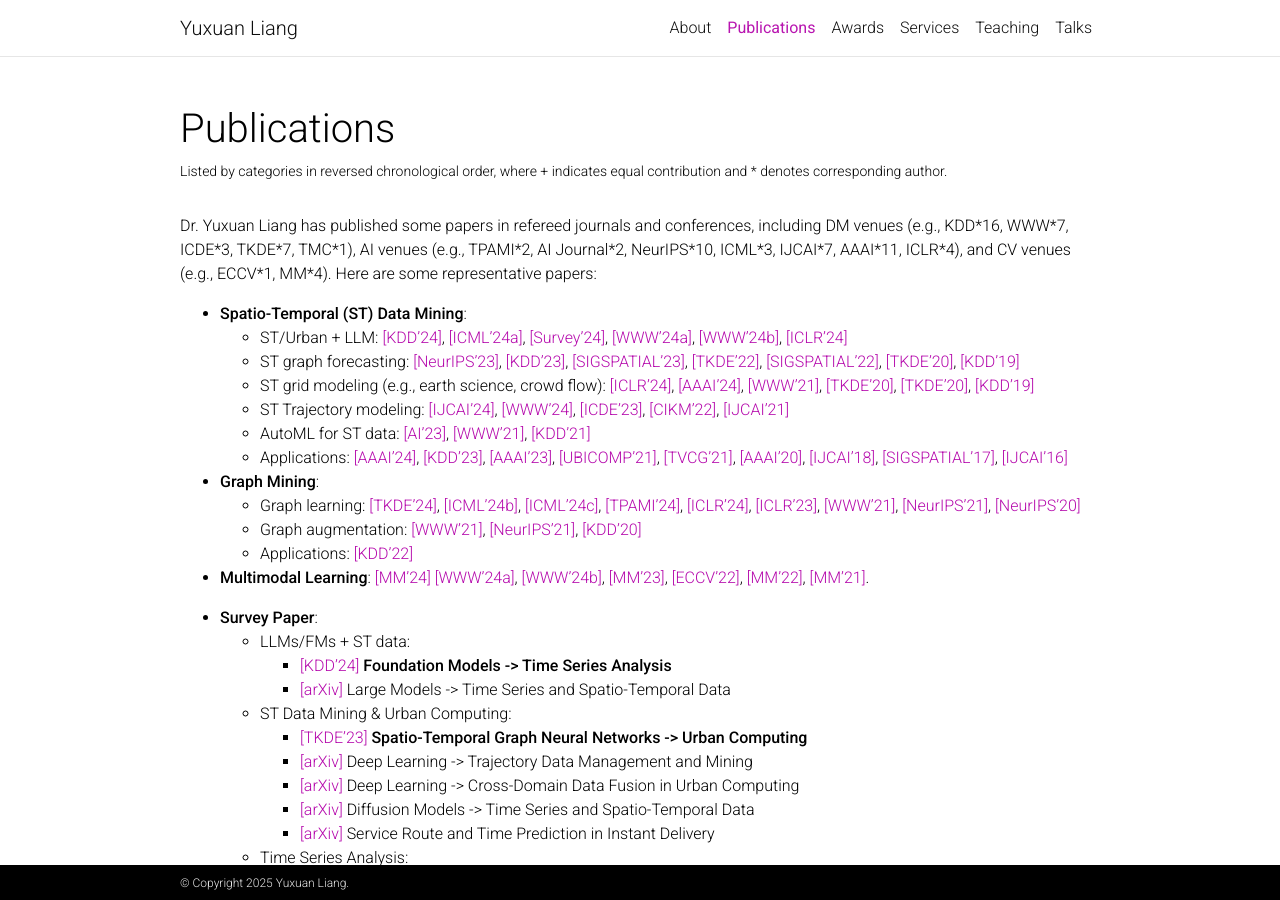
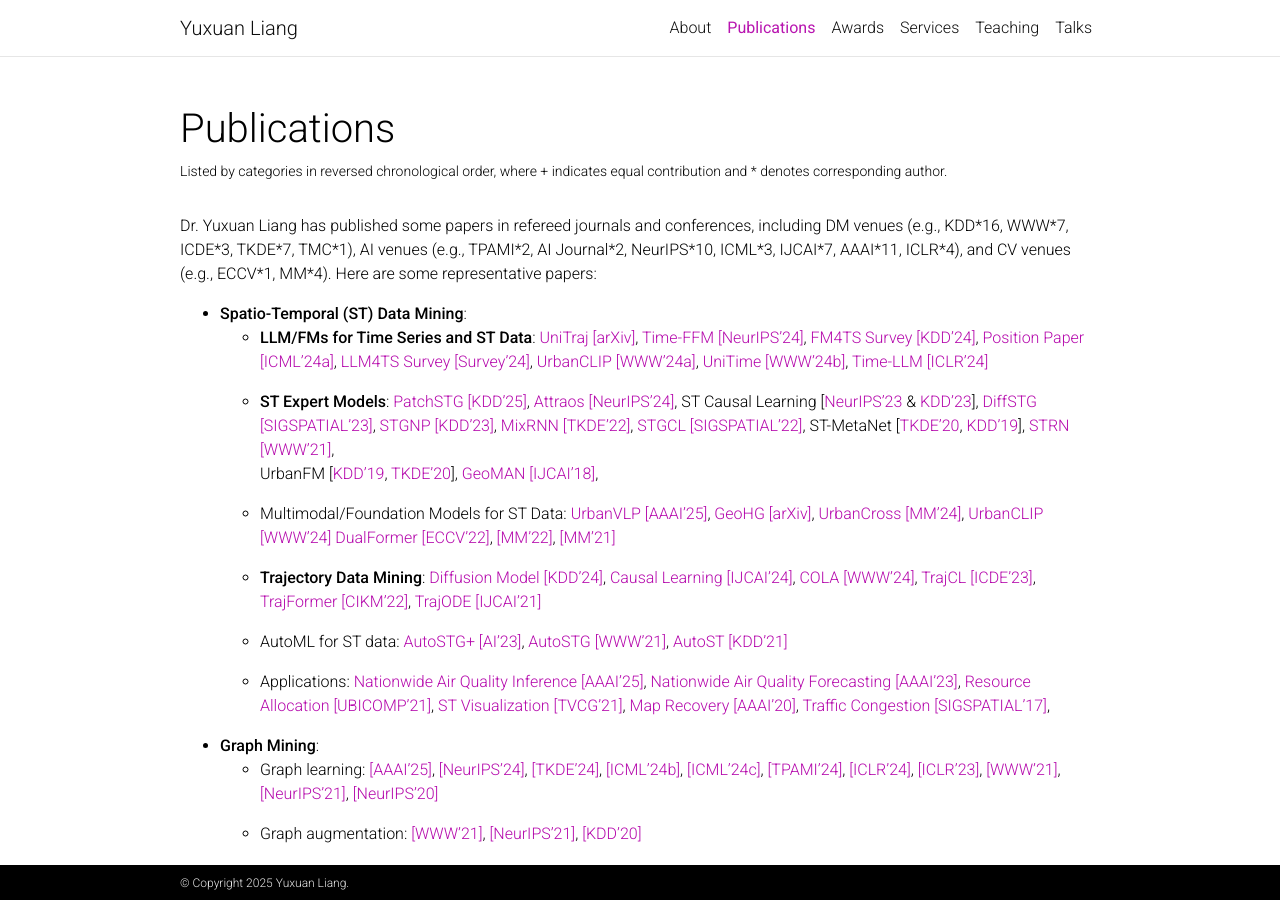
Before and after one commit to CastleLiang/castleliang.github.io, a Jekyll site: the page built from _pages/publications.md, in a window 1280 px wide and 900 px high. Built offline with Jekyll 4.4.1, drawn with Linux system fonts in a browser that asks for light colours; comment, search, counter and statistics services are not loaded; a style sheet for code colours, icons or effects is not loaded.

Commit message:
update pubs

```diff
--- a/_data/venues.yml
+++ b/_data/venues.yml
@@ -35,6 +35,9 @@
 "IJGIS":
   color: "#00369f"
 
+"IJGIS":
+  color: "#00369f"
+
 "Arxiv":
   color: "#8B4726"
 
--- a/_pages/publications.md
+++ b/_pages/publications.md
@@ -12,27 +12,77 @@ nav_order: 1
 Dr. Yuxuan Liang has published some papers in refereed journals and conferences, including DM venues (e.g., KDD\*16, WWW\*7, ICDE\*3, TKDE\*7, TMC\*1), AI venues (e.g., TPAMI\*2, AI Journal\*2, NeurIPS\*10, ICML\*3, IJCAI\*7, AAAI\*11, ICLR\*4), and CV venues (e.g., ECCV\*1, MM\*4). Here are some representative papers:
 
 - **Spatio-Temporal (ST) Data Mining**:
-  - ST/Urban + LLM: [[KDD'24]](https://arxiv.org/pdf/2403.14735.pdf), [[ICML'24a]](https://arxiv.org/pdf/2402.02713), [[Survey'24]](https://arxiv.org/pdf/2310.10196), [[WWW'24a]](https://arxiv.org/pdf/2310.18340.pdf), [[WWW'24b]](https://arxiv.org/pdf/2310.09751.pdf), [[ICLR'24]](https://openreview.net/pdf?id=Unb5CVPtae)
-  - ST graph forecasting: [[NeurIPS'23]](https://openreview.net/pdf?id=17Zkztjlgt), [[KDD'23]](https://di.ustc.edu.cn/_upload/tpl/11/ea/4586/template4586/assets/images/papers/zzy/CauSTG.pdf), [[SIGSPATIAL'23]](https://arxiv.org/pdf/2301.13629.pdf), [[TKDE'22]](https://ieeexplore.ieee.org/document/9956738/), [[SIGSPATIAL'22]](https://arxiv.org/pdf/2108.11873.pdf), [[TKDE'20]](http://urban-computing.com/pdf/MetaLearning_tkde_2020.pdf), [[KDD'19]](http://urban-computing.com/pdf/kdd_2019_camera_ready_ST_MetaNet.pdf)
-  - ST grid modeling (e.g., earth science, crowd flow): [[ICLR'24]](https://openreview.net/pdf?id=sLdVl0q68X), [[AAAI'24]](https://ojs.aaai.org/index.php/AAAI/article/view/29521/30866), [[WWW'21]](http://urban-computing.com/pdf/WWW2021UrbanFlowPrediction.pdf), [[TKDE'20]](http://urban-computing.com/pdf/TKDE_UrbanFlowInfer.pdf), [[TKDE'20]](http://urban-computing.com/pdf/MVGCN_Final_Version.pdf), [[KDD'19]](http://urban-computing.com/pdf/yuxuanUrbanFMKDD2019.pdf)
-  - ST Trajectory modeling: [[IJCAI'24]](https://arxiv.org/pdf/2404.14073.pdf), [[WWW'24]](https://arxiv.org/pdf/2403.01801), [[ICDE'23]](https://arxiv.org/abs/2210.05155), [[CIKM'22]](https://zhangjunbo.org/pdf/2022_CIKM_TrajFormer.pdf), [[IJCAI'21]](https://www.ijcai.org/proceedings/2021/0207.pdf)
-  - AutoML for ST data: [[AI'23]](https://www.sciencedirect.com/science/article/abs/pii/S0004370223000450), [[WWW'21]](http://panzheyi.cc/publication/pan2021autostg/paper.pdf), [[KDD'21]](http://urban-computing.com/pdf/AutoST_kdd20_camera_ready.pdf)
-  - Applications: [[AAAI'24]](https://ojs.aaai.org/index.php/AAAI/article/view/28991/29883), [[KDD'23]](https://arxiv.org/pdf/2305.18719.pdf), [[AAAI'23]](https://arxiv.org/pdf/2211.15979.pdf), [[UBICOMP'21]](http://urban-computing.com/pdf/paper_UbiComp20-Ruan.pdf), [[TVCG'21]](http://urban-computing.com/pdf/TVCG_viscas.pdf), [[AAAI'20]](http://urban-computing.com/pdf/AAAI-RuanS.361.pdf), [[IJCAI'18]](https://www.ijcai.org/Proceedings/2018/0476.pdf), [[SIGSPATIAL'17]](https://www.ijcai.org/Proceedings/2018/0476.pdf), [[IJCAI'16]](https://www.microsoft.com/en-us/research/wp-content/uploads/2016/06/ijcai16-Zheng-water-quality.pdf)
+  - **LLM/FMs for Time Series and ST Data**:
+  [UniTraj [arXiv]](https://arxiv.org/pdf/2411.03859),
+  [Time-FFM [NeurIPS'24]](https://arxiv.org/pdf/2405.14252),
+  [FM4TS Survey [KDD'24]](https://arxiv.org/pdf/2403.14735.pdf),
+  [Position Paper [ICML'24a]](https://arxiv.org/pdf/2402.02713),
+  [LLM4TS Survey [Survey'24]](https://arxiv.org/pdf/2310.10196),
+  [UrbanCLIP [WWW'24a]](https://arxiv.org/pdf/2310.18340.pdf),
+  [UniTime [WWW'24b]](https://arxiv.org/pdf/2310.09751.pdf),
+  [Time-LLM [ICLR'24]](https://openreview.net/pdf?id=Unb5CVPtae)
 
+  - **ST Expert Models**:
+  [PatchSTG [KDD'25]](https://arxiv.org/pdf/2412.09972),
+  [Attraos [NeurIPS'24]](https://arxiv.org/pdf/2402.11463),
+  ST Causal Learning [[NeurIPS'23](https://openreview.net/pdf?id=17Zkztjlgt) & [KDD'23](https://di.ustc.edu.cn/_upload/tpl/11/ea/4586/template4586/assets/images/papers/zzy/CauSTG.pdf)],
+  [DiffSTG [SIGSPATIAL'23]](https://arxiv.org/pdf/2301.13629.pdf),
+  [STGNP [KDD'23]](https://arxiv.org/pdf/2305.18719.pdf),
+  [MixRNN [TKDE'22]](https://ieeexplore.ieee.org/document/9956738/),
+  [STGCL [SIGSPATIAL'22]](https://arxiv.org/pdf/2108.11873.pdf),
+  ST-MetaNet [[TKDE'20](http://urban-computing.com/pdf/MetaLearning_tkde_2020.pdf),
+  [KDD'19](http://urban-computing.com/pdf/kdd_2019_camera_ready_ST_MetaNet.pdf)],
+  [STRN [WWW'21]](http://urban-computing.com/pdf/WWW2021UrbanFlowPrediction.pdf),
+  UrbanFM [[KDD'19](http://urban-computing.com/pdf/yuxuanUrbanFMKDD2019.pdf), [TKDE'20](http://urban-computing.com/pdf/TKDE_UrbanFlowInfer.pdf)],
+  [GeoMAN [IJCAI'18]](https://www.ijcai.org/Proceedings/2018/0476.pdf),
+
+  - Multimodal/Foundation Models for ST Data:
+  [UrbanVLP [AAAI'25]](https://arxiv.org/pdf/2403.16831),
+  [GeoHG [arXiv]](https://www.arxiv.org/pdf/2405.14135),
+  [UrbanCross [MM'24]](https://arxiv.org/pdf/2404.14241),
+  [UrbanCLIP [WWW'24]](https://arxiv.org/pdf/2310.18340)
+  [DualFormer [ECCV'22]](https://dl.acm.org/doi/abs/10.1007/978-3-031-19830-4_33),
+  [[MM'22]](https://dl.acm.org/doi/pdf/10.1145/3503161.3548102),
+  [[MM'21]](https://dl.acm.org/doi/pdf/10.1145/3474085.3475268)
+
+  - **Trajectory Data Mining**:
+  [Diffusion Model [KDD'24]](https://arxiv.org/pdf/2404.15380),
+  [Causal Learning [IJCAI'24]](https://arxiv.org/pdf/2404.14073.pdf),
+  [COLA [WWW'24]](https://arxiv.org/pdf/2403.01801),
+  [TrajCL [ICDE'23]](https://arxiv.org/abs/2210.05155),
+  [TrajFormer [CIKM'22]](https://zhangjunbo.org/pdf/2022_CIKM_TrajFormer.pdf),
+  [TrajODE [IJCAI'21]](https://www.ijcai.org/proceedings/2021/0207.pdf)
+
+  - AutoML for ST data:
+  [AutoSTG+ [AI'23]](https://www.sciencedirect.com/science/article/abs/pii/S0004370223000450),
+  [AutoSTG [WWW'21]](http://panzheyi.cc/publication/pan2021autostg/paper.pdf),
+  [AutoST [KDD'21]](http://urban-computing.com/pdf/AutoST_kdd20_camera_ready.pdf)
+
+  - Applications:
+  [Nationwide Air Quality Inference [AAAI'25]](),
+  [Nationwide Air Quality Forecasting [AAAI'23]](https://arxiv.org/pdf/2211.15979.pdf),
+  [Resource Allocation [UBICOMP'21]](http://urban-computing.com/pdf/paper_UbiComp20-Ruan.pdf),
+  [ST Visualization [TVCG'21]](http://urban-computing.com/pdf/TVCG_viscas.pdf),
+  [Map Recovery [AAAI'20]](http://urban-computing.com/pdf/AAAI-RuanS.361.pdf),
+  [Traffic Congestion [SIGSPATIAL'17]](https://www.ijcai.org/Proceedings/2018/0476.pdf),
 
 - **Graph Mining**:
-  - Graph learning: [[TKDE'24]](https://ieeexplore.ieee.org/abstract/document/10582518/?casa_token=iUT5LUYlvtoAAAAA:1ZTJugp1sm80cE1J9LMOBDIPVc7OdENVbZcSnkKwCT_qhE35V5w5tHp-hEpc_r-KVlTs3Qgsk5QQ), [[ICML'24b]](https://arxiv.org/pdf/2402.05011), [[ICML'24c]](https://arxiv.org/pdf/2402.01242), [[TPAMI'24]](), [[ICLR'24]](https://openreview.net/pdf?id=nmBjBZoySX), [[ICLR'23]](https://openreview.net/pdf?id=Dvs-a3aymPe), [[WWW'21]](https://bhooi.github.io/papers/curgraph_web21.pdf), [[NeurIPS'21]](https://proceedings.neurips.cc/paper/2021/file/a3048e47310d6efaa4b1eaf55227bc92-Paper.pdf), [[NeurIPS'20]](https://proceedings.neurips.cc/paper/2020/file/cffb6e2288a630c2a787a64ccc67097c-Paper.pdf)
-  - Graph augmentation: [[WWW'21]](https://dl.acm.org/doi/abs/10.1145/3442381.3449796?casa_token=ld3tJXow02AAAAAA:k6qS_Tsxym4YyANwQn8a-0Xf98Y0jD_gfTpPt8wocORTvaGRThRLseXYuvLbO8RU_EC0k6gAX6T7dg), [[NeurIPS'21]](https://proceedings.neurips.cc/paper/2021/file/0b0b0994d12ad343511adfbfc364256e-Paper.pdf), [[KDD'20]](https://bitbucket.org/ghentdatascience/ecmlpkdd20-papers/raw/master/RT/sub_221.pdf)
+  - Graph learning:
+  [[AAAI'25]](https://arxiv.org/pdf/2401.09953),
+  [[NeurIPS'24]](https://arxiv.org/pdf/2410.13761),
+  [[TKDE'24]](https://ieeexplore.ieee.org/abstract/document/10582518/?casa_token=iUT5LUYlvtoAAAAA:1ZTJugp1sm80cE1J9LMOBDIPVc7OdENVbZcSnkKwCT_qhE35V5w5tHp-hEpc_r-KVlTs3Qgsk5QQ),
+  [[ICML'24b]](https://arxiv.org/pdf/2402.05011), [[ICML'24c]](https://arxiv.org/pdf/2402.01242), [[TPAMI'24]](), [[ICLR'24]](https://openreview.net/pdf?id=nmBjBZoySX),
+  [[ICLR'23]](https://openreview.net/pdf?id=Dvs-a3aymPe), [[WWW'21]](https://bhooi.github.io/papers/curgraph_web21.pdf),
+  [[NeurIPS'21]](https://proceedings.neurips.cc/paper/2021/file/a3048e47310d6efaa4b1eaf55227bc92-Paper.pdf),
+  [[NeurIPS'20]](https://proceedings.neurips.cc/paper/2020/file/cffb6e2288a630c2a787a64ccc67097c-Paper.pdf)
+
+  - Graph augmentation:
+  [[WWW'21]](https://dl.acm.org/doi/abs/10.1145/3442381.3449796?casa_token=ld3tJXow02AAAAAA:k6qS_Tsxym4YyANwQn8a-0Xf98Y0jD_gfTpPt8wocORTvaGRThRLseXYuvLbO8RU_EC0k6gAX6T7dg),
+  [[NeurIPS'21]](https://proceedings.neurips.cc/paper/2021/file/0b0b0994d12ad343511adfbfc364256e-Paper.pdf),
+  [[KDD'20]](https://bitbucket.org/ghentdatascience/ecmlpkdd20-papers/raw/master/RT/sub_221.pdf)
+
   - Applications: [[KDD'22]](https://arxiv.org/pdf/2207.05584.pdf)
 
-- **Multimodal Learning**:
-[[MM'24]](https://arxiv.org/pdf/2404.14241)
-[[WWW'24a]](https://arxiv.org/pdf/2310.18340.pdf),
-[[WWW'24b]](https://arxiv.org/pdf/2310.09751.pdf),
-[[MM'23]](https://dl.acm.org/doi/pdf/10.1145/3503161.3548102),
-[[ECCV'22]](https://dl.acm.org/doi/abs/10.1007/978-3-031-19830-4_33),
-[[MM'22]](https://dl.acm.org/doi/pdf/10.1145/3503161.3548102),
-[[MM'21]](https://dl.acm.org/doi/pdf/10.1145/3474085.3475268).
 
 
 - **Survey Paper**:
```
Also changed, not shown: _bibliography/papers.bib (+14 -0 lines), _pages/service.md (+11 -5 lines).
